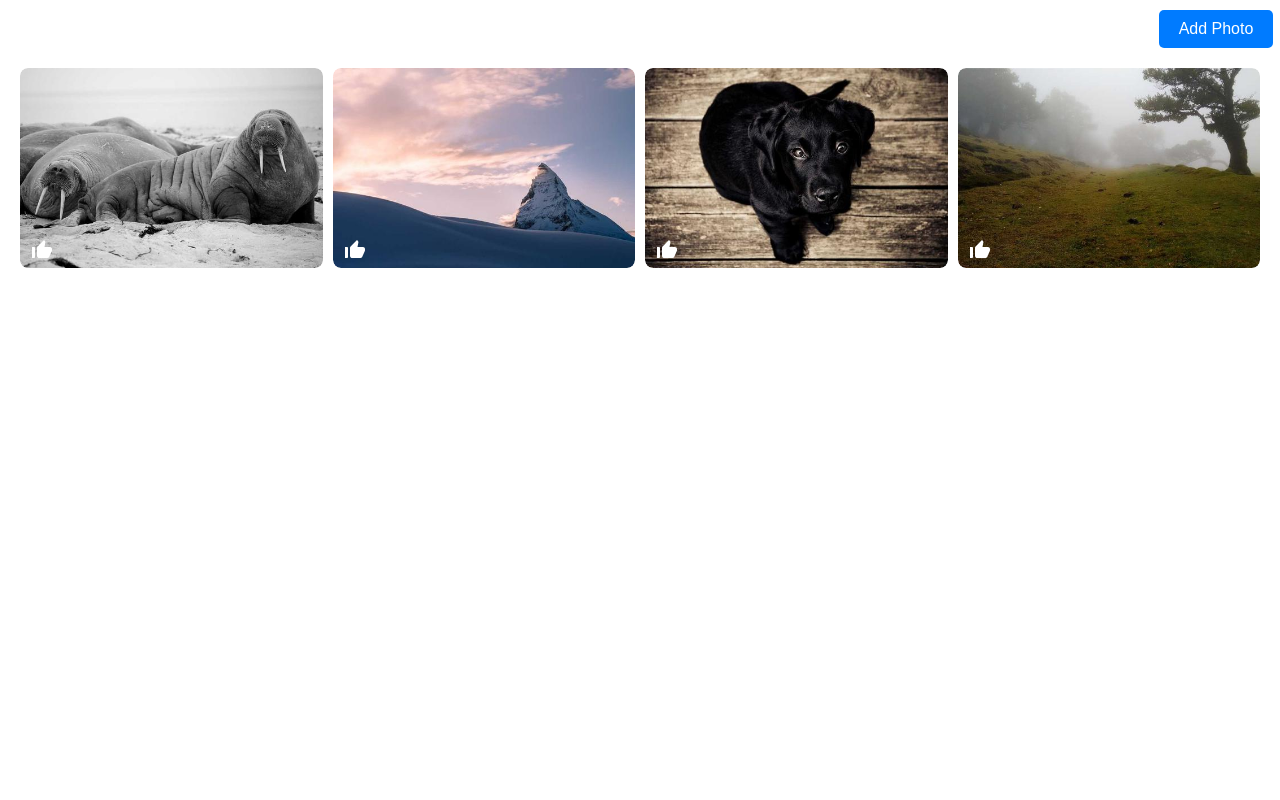
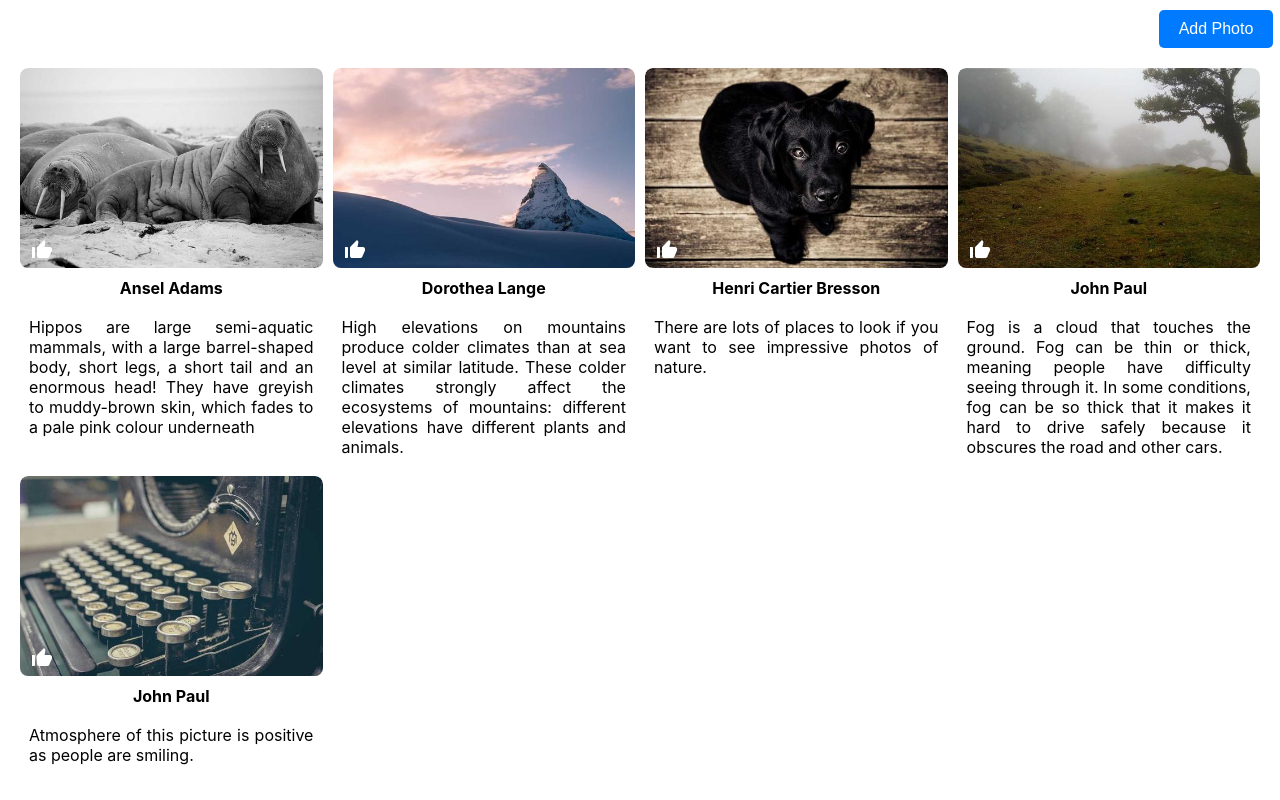
Before and after one commit to BanuDanabakiyam/PhotoGallery, a React (Create React App) app in the folder onlinephotogallery/: page / in a window 1280 px wide. Built offline with nearby package versions, Linux system fonts and the light colour scheme.

Commit message:
addDetailsAboutPhoto

```diff
--- a/onlinephotogallery/src/components/gallery/Gallery.css
+++ b/onlinephotogallery/src/components/gallery/Gallery.css
@@ -12,6 +12,23 @@
     border-radius: 8px;
     cursor: pointer;
 }
+.pics img{
+    width: 100%;
+    object-fit: cover;
+}
+.description,
+.photographer {
+  color:black;
+  margin-top: 10px;
+}
+.description{
+    text-align: justify;
+    padding: 3%;
+}
+.photographer{
+    font-weight: bold;
+}
+
 
 .pics img {
     position: relative;
--- a/onlinephotogallery/src/components/gallery/Gallery.js
+++ b/onlinephotogallery/src/components/gallery/Gallery.js
@@ -3,6 +3,7 @@ import image1 from '../image/image1.jpg';
 import image2 from '../image/image2.jpg';
 import image3 from '../image/image3.jpg';
 import image4 from '../image/image4.jpg';
+import image5 from '../image/image5.jpg'
 import '../gallery/Gallery.css'
 import CloseIcon from '@mui/icons-material/Close';
 import ThumbUpAltIcon from '@mui/icons-material/ThumbUpAlt';
@@ -10,19 +11,36 @@ import ThumbUpAltIcon from '@mui/icons-material/ThumbUpAlt';
 export const Gallery = () => {
     let imageData = [
         {
-            id:1,
+            id: 1,
             imgsrc: image1,
-        },{
-            id:2,
+            description: 'Hippos are large semi-aquatic mammals, with a large barrel-shaped body, short legs, a short tail and an enormous head! They have greyish to muddy-brown skin, which fades to a pale pink colour underneath',
+            photographerName: 'Ansel Adams'
+          },
+          {
+            id: 2,
             imgsrc: image2,
-        },{
-            id:3,
-            imgsrc:image3,
-        },{
-            id:4,
-            imgsrc:image4,
-        }
-    ];
+            description: 'High elevations on mountains produce colder climates than at sea level at similar latitude. These colder climates strongly affect the ecosystems of mountains: different elevations have different plants and animals.',
+            photographerName: 'Dorothea Lange'
+          },
+          {
+            id: 3,
+            imgsrc: image3,
+            description: 'There are lots of places to look if you want to see impressive photos of nature.',
+            photographerName: 'Henri Cartier Bresson'
+          },
+          {
+            id: 4,
+            imgsrc: image4,
+            description: 'Fog is a cloud that touches the ground. Fog can be thin or thick, meaning people have difficulty seeing through it. In some conditions, fog can be so thick that it makes it hard to drive safely because it obscures the road and other cars.',
+            photographerName: 'John Paul'
+          },
+          {
+            id: 5,
+            imgsrc: image5,
+            description: 'Atmosphere of this picture is positive as people are smiling.',
+            photographerName: 'John Paul'
+          }
+        ];
 
     const [itemImage,setItemImage] = useState(false);
     const [tempImgSrc,setTempImgSrc] = useState('');
@@ -55,6 +73,9 @@ export const Gallery = () => {
                             handleLikeButton(item.id)}}>
                                 <ThumbUpAltIcon/>
                             </div>
+                            <div className="photographer">{item.photographerName}</div>
+
+                            <div className="description">{item.description}</div>
 
                     </div>
                 ))}
```
Also changed, not shown: onlinephotogallery/src/components/image/image5.jpg (added), onlinephotogallery/src/components/image/image5.png (added).
